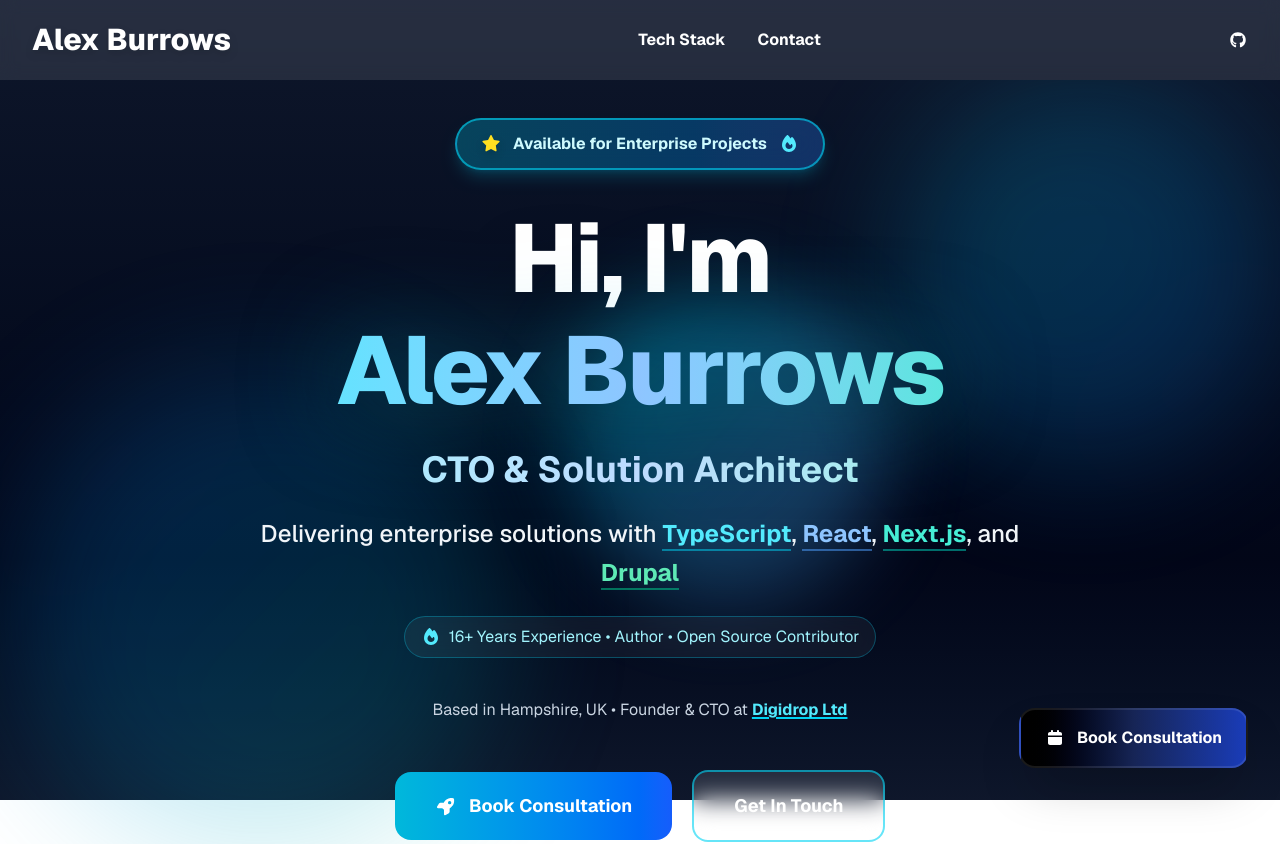
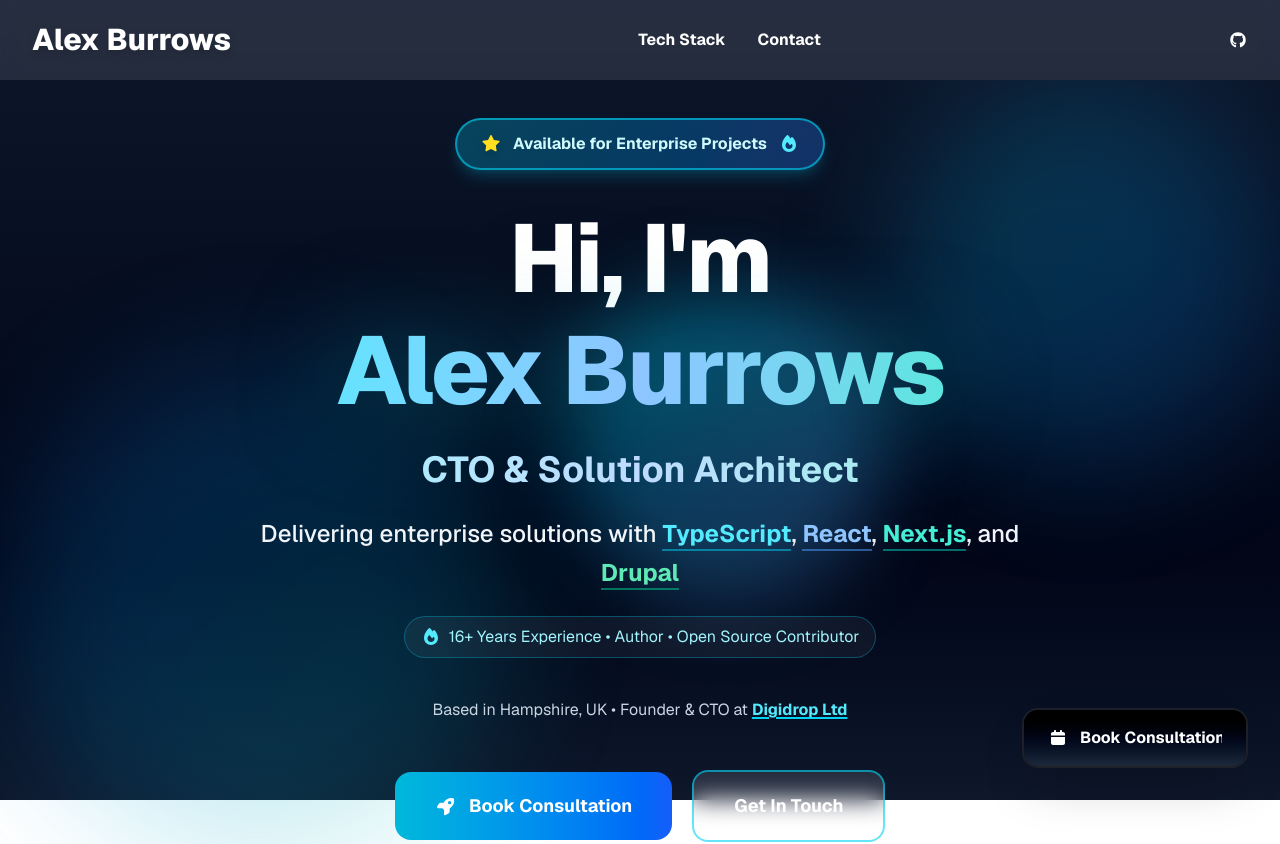
Before and after one commit to alexburrows/abpersonal, a Next.js app: page / in a window 1280 px wide. Shown: the top 844 px of the page. Built offline with nearby package versions, Linux system fonts and the light colour scheme.

Commit message:
sticky buttons

```diff
--- a/app/page.tsx
+++ b/app/page.tsx
@@ -9,7 +9,6 @@ import BookSection from "@/components/book-section";
 import TechStack from "@/components/tech-stack";
 import Contact from "@/components/contact";
 import Footer from "@/components/footer";
-import ScrollToTop from "@/components/scroll-to-top";
 import BookMeModal from "@/components/book-me-modal";
 import ParallaxWrapper from "@/components/parallax-wrapper";
 
@@ -34,7 +33,6 @@ export default function Home() {
         </main>
       </ParallaxWrapper>
       <Footer />
-      <ScrollToTop />
       <BookMeModal />
     </div>
   );
--- a/components/book-me-modal.tsx
+++ b/components/book-me-modal.tsx
@@ -1,6 +1,6 @@
 "use client";
 
-import { useCallback, useEffect, useState } from "react";
+import { useCallback, useEffect, useRef, useState } from "react";
 import { FontAwesomeIcon } from "@fortawesome/react-fontawesome";
 import {
   faCalendar,
@@ -11,8 +11,10 @@ import {
   faTimes,
   faCheckCircle,
   faTriangleExclamation,
-  faClock
+  faClock,
+  faArrowUp
 } from "@fortawesome/free-solid-svg-icons";
+import gsap from "gsap";
 
 const FORM_NAME = "consultation";
 const initialFormState = {
@@ -38,6 +40,10 @@ export default function BookMeModal() {
   const [honeypot, setHoneypot] = useState("");
   const [formData, setFormData] = useState(initialFormState);
   const today = new Date().toISOString().split("T")[0];
+  const [showScrollTop, setShowScrollTop] = useState(false);
+  const buttonTextRef = useRef<HTMLSpanElement>(null);
+  const hasMeasuredButtonText = useRef(false);
+  const buttonTextWidthRef = useRef(0);
 
   const showDrawer = useCallback(() => {
     setIsVisible(true);
@@ -61,6 +67,45 @@ export default function BookMeModal() {
     window.addEventListener("open-consultation-modal", handleOpen);
     return () => window.removeEventListener("open-consultation-modal", handleOpen);
   }, [showDrawer]);
+
+  useEffect(() => {
+    const handleScroll = () => {
+      setShowScrollTop(window.scrollY > 320);
+    };
+
+    window.addEventListener("scroll", handleScroll);
+    return () => window.removeEventListener("scroll", handleScroll);
+  }, []);
+
+  useEffect(() => {
+    const textEl = buttonTextRef.current;
+    if (!textEl || hasMeasuredButtonText.current) {
+      return;
+    }
+
+    buttonTextWidthRef.current = textEl.scrollWidth;
+    gsap.set(textEl, {
+      width: showScrollTop ? 0 : buttonTextWidthRef.current,
+      marginLeft: showScrollTop ? 0 : 12,
+      opacity: showScrollTop ? 0 : 1
+    });
+    hasMeasuredButtonText.current = true;
+  }, [showScrollTop]);
+
+  useEffect(() => {
+    const textEl = buttonTextRef.current;
+    if (!textEl || !hasMeasuredButtonText.current) {
+      return;
+    }
+
+    gsap.to(textEl, {
+      width: showScrollTop ? 0 : buttonTextWidthRef.current,
+      marginLeft: showScrollTop ? 0 : 12,
+      opacity: showScrollTop ? 0 : 1,
+      duration: 0.35,
+      ease: "power2.out"
+    });
+  }, [showScrollTop]);
 
   const handleSubmit = async (event: React.FormEvent<HTMLFormElement>) => {
     event.preventDefault();
@@ -155,19 +200,50 @@ export default function BookMeModal() {
     }));
   };
 
+  const scrollToTop = () => {
+    window.scrollTo({
+      top: 0,
+      behavior: "smooth"
+    });
+  };
+
   return (
     <>
       {/* Floating Consultation Button */}
+      <div className="fixed bottom-6 right-6 z-40 sm:bottom-8 sm:right-8">
+        <div
+          className={`flex overflow-hidden rounded-2xl border-2 border-white/10 bg-black/60 shadow-2xl transition-transform duration-300 ${
+            showScrollTop ? "hover:scale-105" : "hover:scale-110"
+          }`}
+        >
+          {showScrollTop && (
+            <button
+              type="button"
+              onClick={scrollToTop}
+              className="flex items-center justify-center border-r border-white/10 bg-gradient-to-b from-black via-slate-950 to-slate-800 px-4 py-4 text-white transition duration-300 hover:brightness-110 focus-visible:outline-none focus-visible:ring-2 focus-visible:ring-blue-400"
+              aria-label="Scroll to top"
+            >
+              <FontAwesomeIcon icon={faArrowUp} className="h-5 w-5" />
+            </button>
+          )}
           <button
             onClick={showDrawer}
             data-book-me-modal
-        className="fixed bottom-6 right-6 sm:bottom-8 sm:right-8 z-40 px-6 py-4 bg-gradient-to-r from-black via-blue-950 to-blue-800 text-white rounded-2xl shadow-2xl hover:shadow-blue-700/60 hover:scale-110 transition-all duration-300 font-bold flex items-center gap-3 border-2 border-white/10 group"
+            className="group flex flex-1 items-center bg-gradient-to-b from-black via-slate-950 to-slate-800 px-6 py-4 font-bold text-white transition duration-300 hover:brightness-110 focus-visible:outline-none focus-visible:ring-2 focus-visible:ring-blue-400"
             aria-label="Book a consultation"
           >
-        <FontAwesomeIcon icon={faCalendar} className="w-5 h-5 group-hover:rotate-12 transition-transform" />
-        <span className="hidden sm:inline text-base">Book Consultation</span>
-        <span className="sm:hidden text-sm">Book</span>
+            <FontAwesomeIcon icon={faCalendar} className="h-5 w-5 transition-transform group-hover:rotate-12" />
+            <span
+              ref={buttonTextRef}
+              className="ml-3 inline-flex items-center overflow-hidden whitespace-nowrap"
+              style={{ willChange: "width, margin-left, opacity" }}
+            >
+              <span className="hidden text-base sm:inline">Book Consultation</span>
+              <span className="text-sm sm:hidden">Book</span>
+            </span>
           </button>
+        </div>
+      </div>
 
       {isVisible && (
         <div className="fixed inset-0 z-[60] flex justify-end">
--- a/components/scroll-to-top.tsx
+++ /dev/null
@@ -1,37 +0,0 @@
-"use client";
-
-import { useState, useEffect } from "react";
-import { FontAwesomeIcon } from "@fortawesome/react-fontawesome";
-import { faArrowUp } from "@fortawesome/free-solid-svg-icons";
-
-export default function ScrollToTop() {
-  const [isVisible, setIsVisible] = useState(false);
-
-  useEffect(() => {
-    const toggleVisibility = () => {
-      setIsVisible(window.scrollY > 300);
-    };
-
-    window.addEventListener("scroll", toggleVisibility);
-    return () => window.removeEventListener("scroll", toggleVisibility);
-  }, []);
-
-  const scrollToTop = () => {
-    window.scrollTo({
-      top: 0,
-      behavior: "smooth",
-    });
-  };
-
-  if (!isVisible) return null;
-
-  return (
-    <button
-      onClick={scrollToTop}
-      className="fixed bottom-8 right-8 z-50 p-4 bg-gradient-to-br from-blue-600 to-cyan-600 text-white rounded-full shadow-2xl hover:shadow-blue-500/50 hover:scale-110 transition-all duration-300 border-2 border-white/30"
-      aria-label="Scroll to top"
-    >
-      <FontAwesomeIcon icon={faArrowUp} className="w-5 h-5" />
-    </button>
-  );
-}
```
Lines whose indentation alone changed are shown as unchanged.
